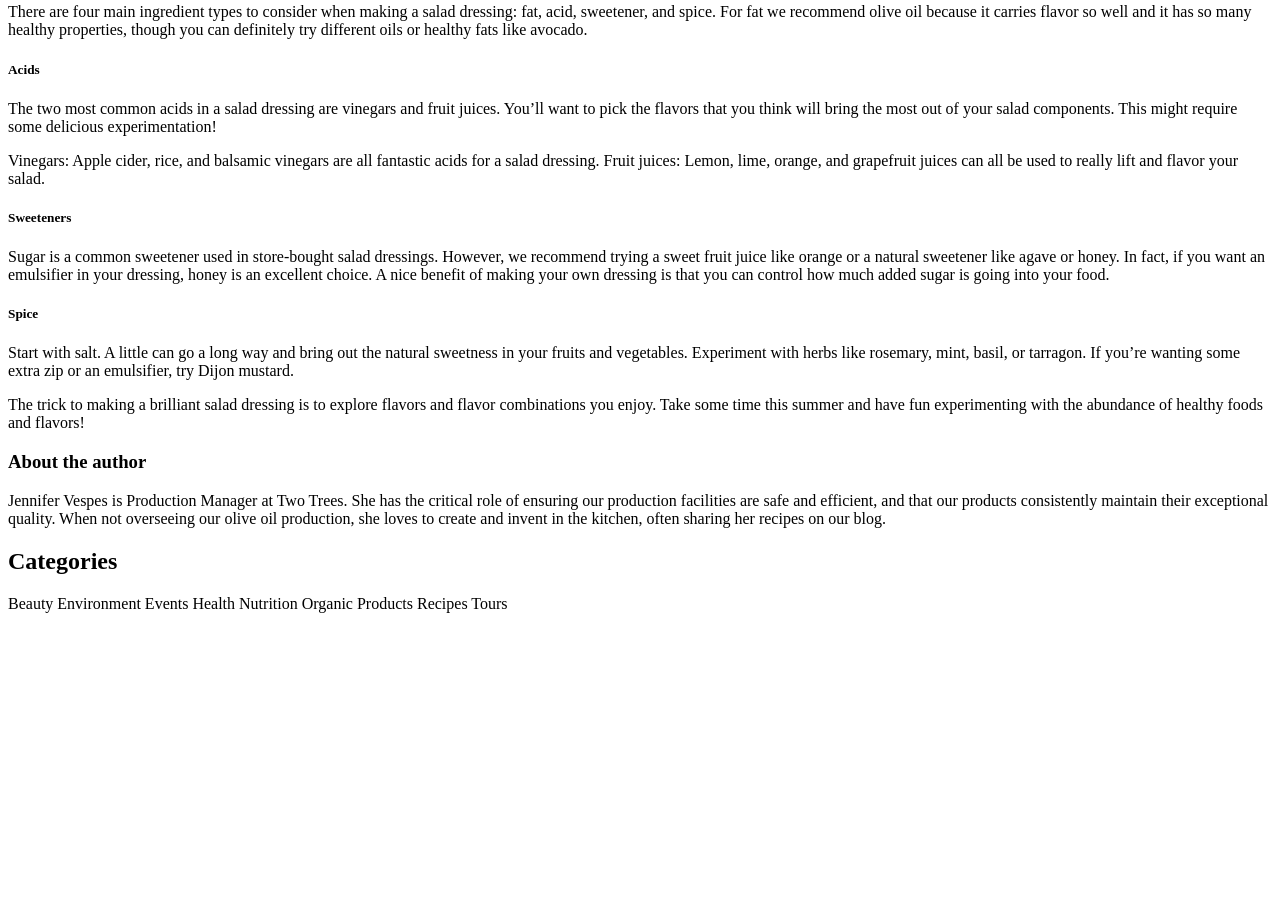
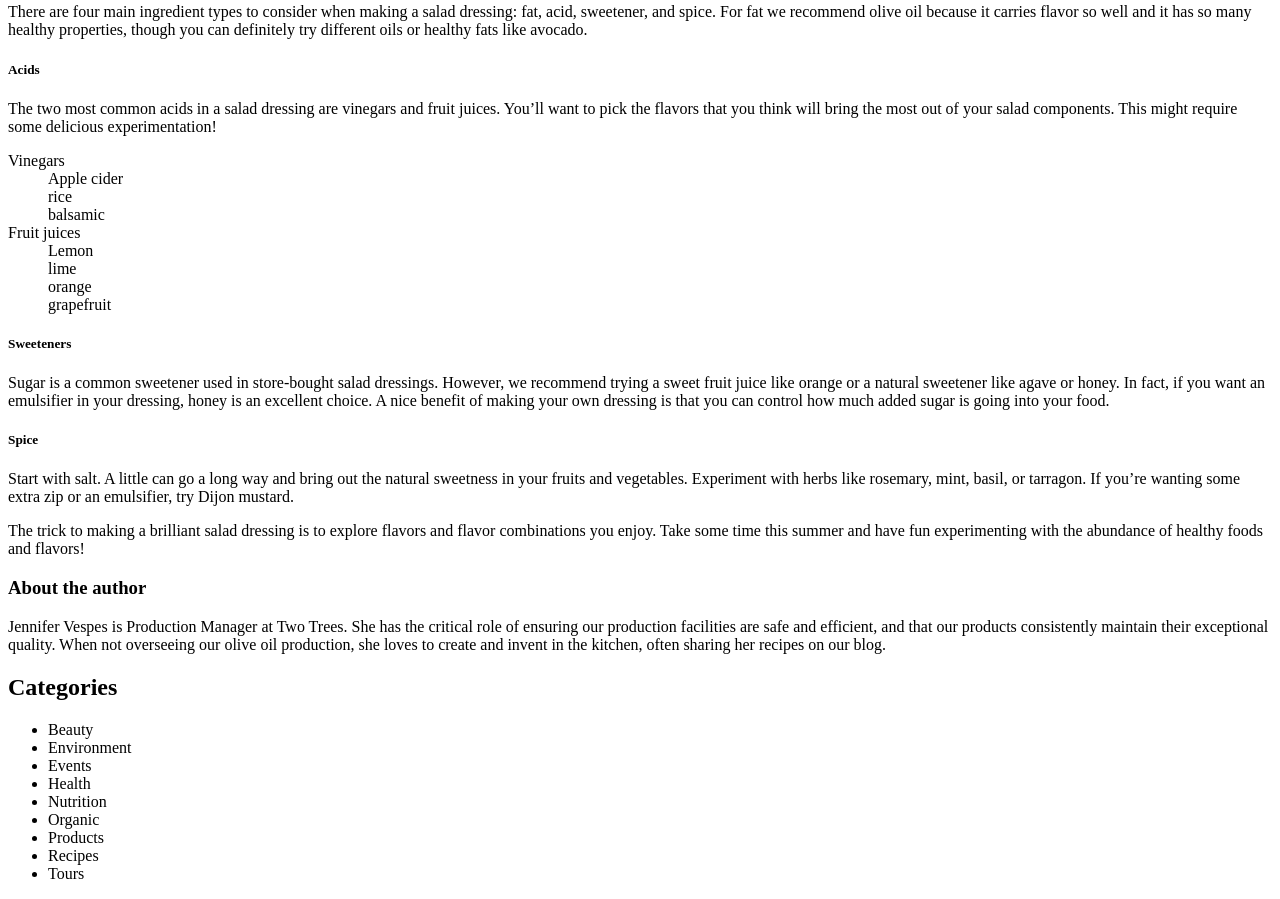
Before and after one commit to pedrocasteli/semantic-html, a plain HTML site: page index.html in a window 1280 px wide. Shown: the part 581-1480 px from the top of the page. Before the commit the page ends 1202 px from the top, so only its background shows below. Drawn offline with Linux system fonts and the light colour scheme.

Commit message:
add lists

```diff
--- a/index.html
+++ b/index.html
@@ -60,9 +60,17 @@
       out of your salad components. This might require some delicious
       experimentation!
     </p>
-    Vinegars: Apple cider, rice, and balsamic vinegars are all fantastic acids
-    for a salad dressing. Fruit juices: Lemon, lime, orange, and grapefruit
-    juices can all be used to really lift and flavor your salad.
+    <dl>
+      <dt>Vinegars</dt>
+      <dd>Apple cider</dd>
+      <dd>rice</dd>
+      <dd>balsamic</dd>
+      <dt>Fruit juices</dt>
+      <dd>Lemon</dd>
+      <dd>lime</dd>
+      <dd>orange</dd>
+      <dd>grapefruit</dd>
+    </dl>
     <h5>Sweeteners</h5>
     <p>
       Sugar is a common sweetener used in store-bought salad dressings. However,
@@ -71,6 +79,7 @@
       honey is an excellent choice. A nice benefit of making your own dressing
       is that you can control how much added sugar is going into your food.
     </p>
+
     <h5>Spice</h5>
     <p>
       Start with salt. A little can go a long way and bring out the natural
@@ -97,5 +106,15 @@
 
 <aside>
   <h2>Categories</h2>
-  Beauty Environment Events Health Nutrition Organic Products Recipes Tours
+  <ul>
+    <li>Beauty</li>
+    <li>Environment</li>
+    <li>Events</li>
+    <li>Health</li>
+    <li>Nutrition</li>
+    <li>Organic</li>
+    <li>Products</li>
+    <li>Recipes</li>
+    <li>Tours</li>
+  </ul>
 </aside>
```
